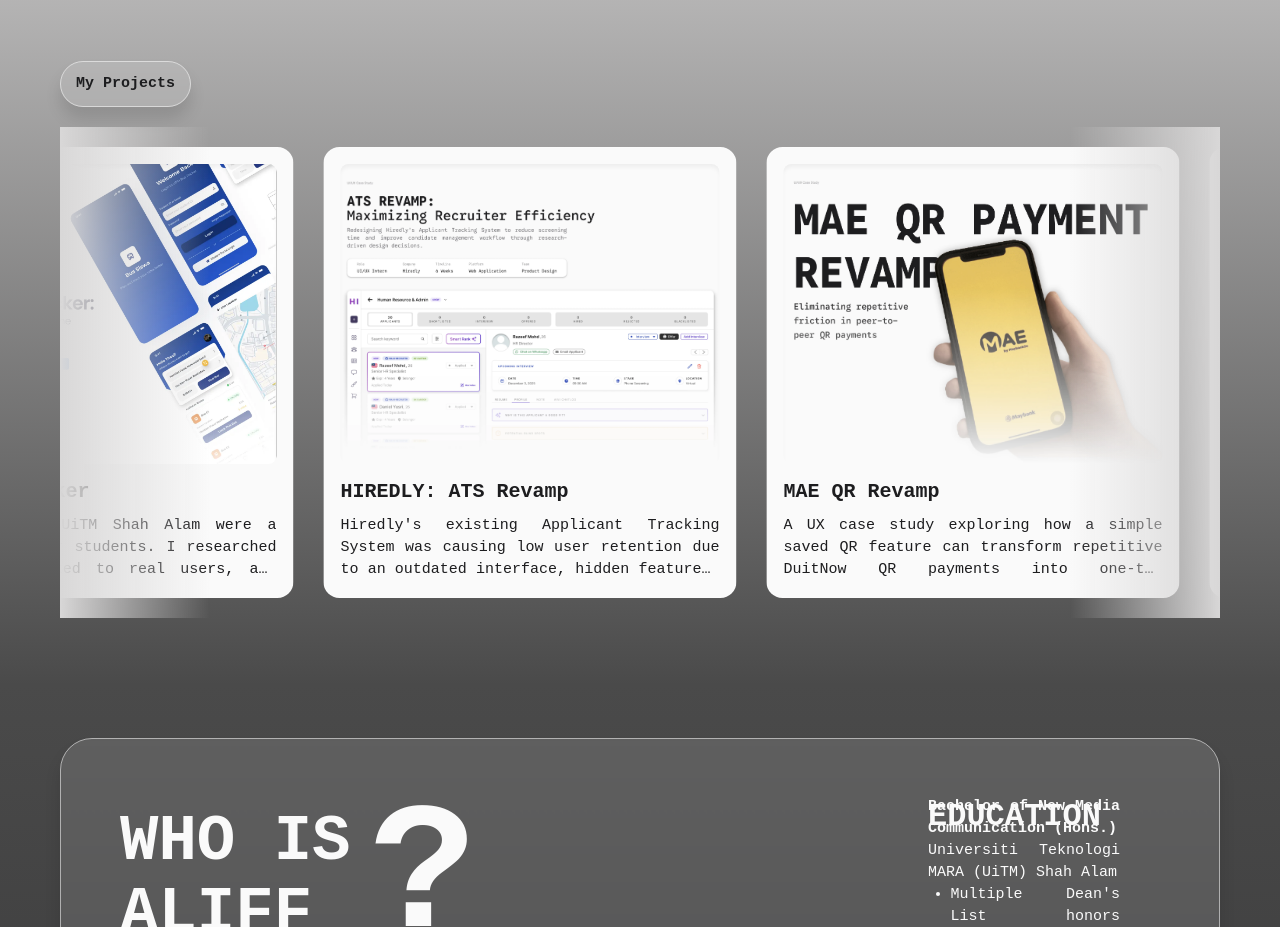
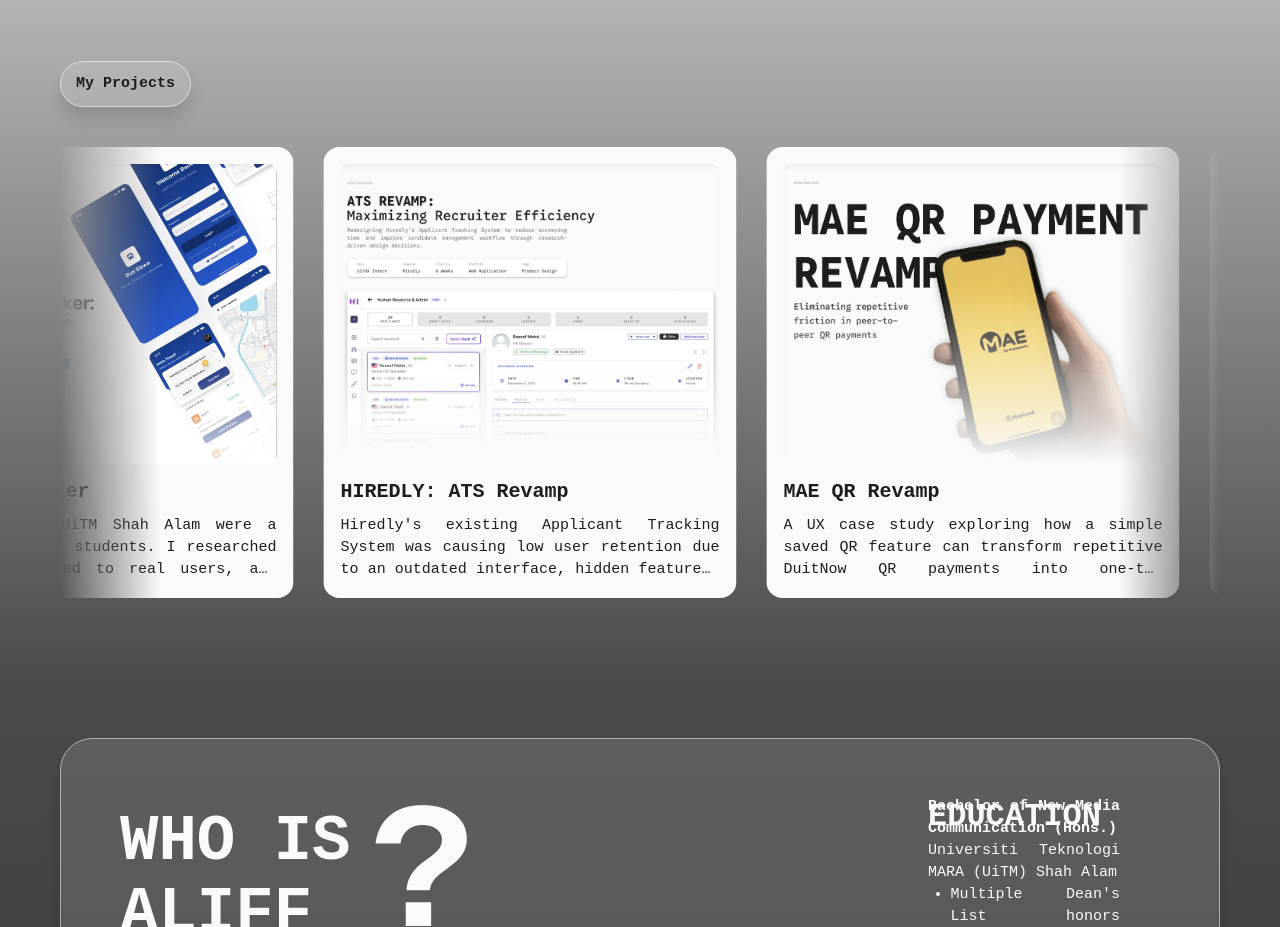
Before and after one commit to AliffMzmml/portfolio, a React (Vite) app: page / in a window 1280 px wide. Shown: the part 840-1767 px from the top of the page. Built offline with nearby package versions, Linux system fonts and the light colour scheme; a web font is replaced by a local one.

Commit message:
Revert "Replace gradient mask with opacity fade overlays for project cards"
This reverts commit 216e794cdb5b97c22b5df2055c17ed6e157a5db7.

```diff
--- a/src/imports/Frame34433.tsx
+++ b/src/imports/Frame34433.tsx
@@ -337,19 +337,14 @@ function Btn6() {
 function Frame13() {
   return (
     <div className="relative w-full overflow-hidden">
-      {/* Left Fade Overlay */}
+      {/* Scrolling Container with Fade Mask - Padding added to inner container to include hover states within mask */}
       <div
-        className="absolute left-0 top-0 bottom-0 w-[150px] z-10 pointer-events-none"
-        style={{ background: 'linear-gradient(to right, #D8D7D7 0%, transparent 100%)' }}
-      />
-      {/* Right Fade Overlay */}
-      <div
-        className="absolute right-0 top-0 bottom-0 w-[150px] z-10 pointer-events-none"
-        style={{ background: 'linear-gradient(to left, #D8D7D7 0%, transparent 100%)' }}
-      />
-
-      {/* Scrolling Container - no mask, overlays handle fade */}
-      <div className="flex gap-[30px] items-center py-[20px]">
+        className="flex gap-[30px] items-center py-[20px]"
+        style={{
+          maskImage: 'linear-gradient(to right, transparent 0%, black 100px, black calc(100% - 100px), transparent 100%)',
+          WebkitMaskImage: 'linear-gradient(to right, transparent 0%, black 100px, black calc(100% - 100px), transparent 100%)'
+        }}
+      >
         <style>{`
           @keyframes scroll-horizontal {
             0% { transform: translateX(0); }
```
